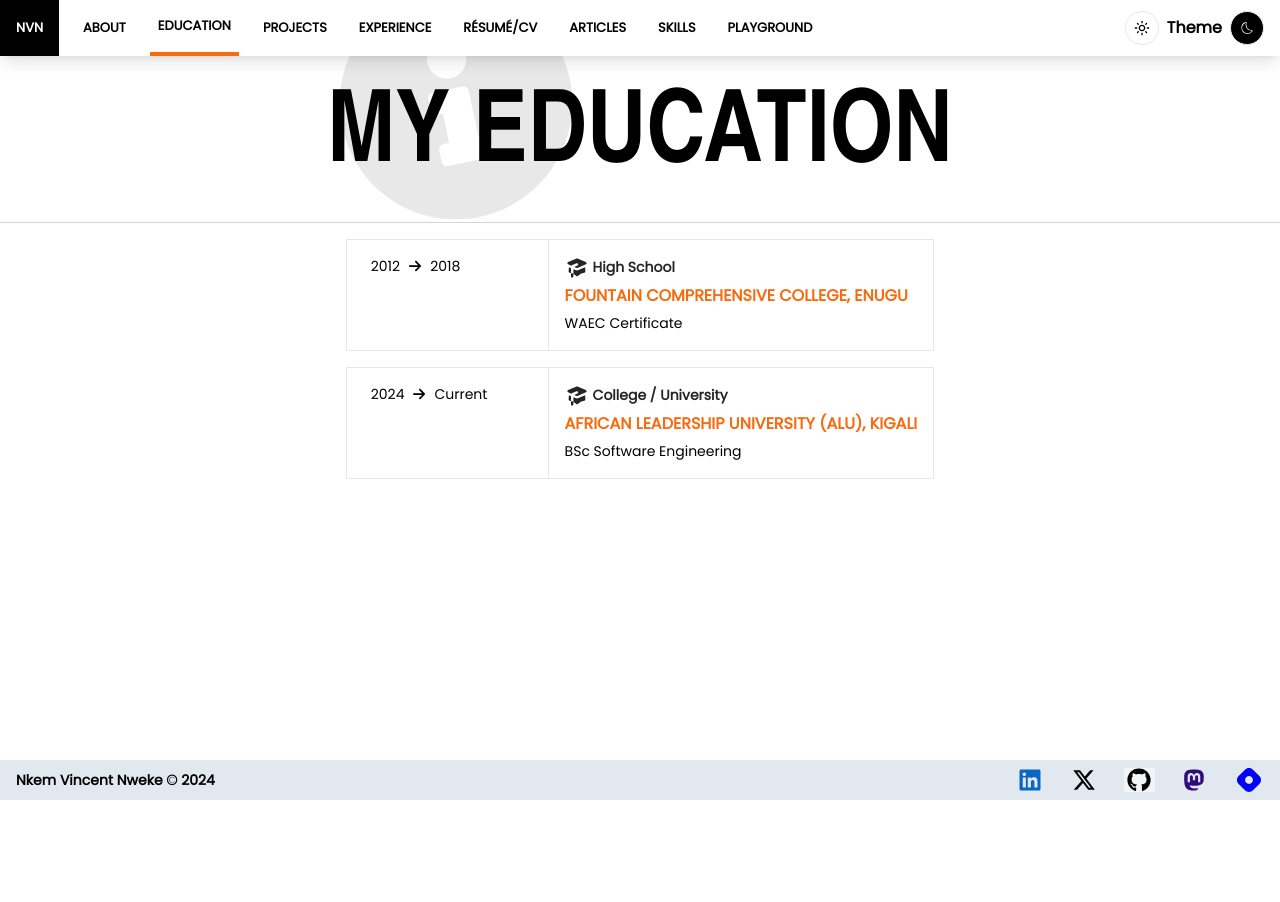
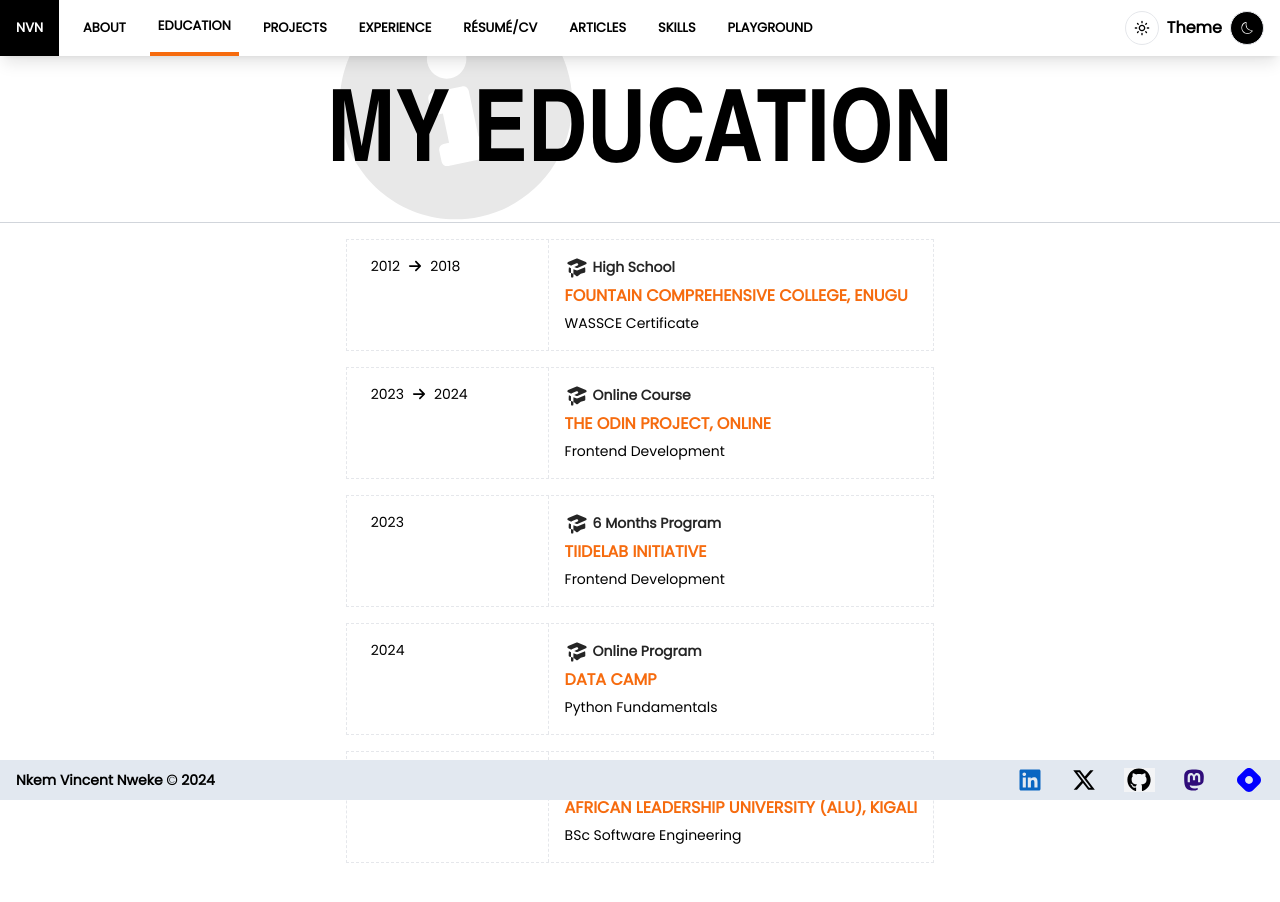
Before and after one commit to Nkemakolamuko/main-portfolio, a React (Vite) app: page /education in a window 1280 px wide. Shown: the top 902 px of the page. Built offline with nearby package versions, Linux system fonts and the light colour scheme.

Commit message:
Fix up the Education page -

```diff
--- a/src/components/pages/Education.jsx
+++ b/src/components/pages/Education.jsx
@@ -22,14 +22,35 @@
       <Header activeEducation={true} openHamburger={handleOpenHamburger} />
       {hamburger && <HeaderHamburger hideHamburger={handleHideHamburger} />}
       <PageTitle title="My Education" />
-      <div className="md:max-w-4xl h-[100vh] w-full mx-auto pb-28 flex flex-col items-center md:gap-10 gap-5 px-2">
+      <div className="md:max-w-4xl w-full mx-auto flex flex-col items-center md:gap-10 gap-5 px-2">
         <div className="max-w-3xl px-4 md:px-0 lg:px-0 mx-auto pb-28">
           <EducationCards
             startYear={"2012"}
             endYear={"2018"}
             school={"Fountain Comprehensive College, Enugu"}
             type={"High School"}
-            cert={"WAEC Certificate"}
+            cert={"WASSCE Certificate"}
+          />
+          <EducationCards
+            startYear={"2023"}
+            endYear={"2024"}
+            school={"The Odin Project, Online"}
+            type={"Online Course"}
+            cert={"Frontend Development"}
+          />
+          <EducationCards
+            startYear={"2023"}
+            endYear={""}
+            school={"TIIDELAB Initiative"}
+            type={"6 Months Program"}
+            cert={"Frontend Development"}
+          />
+          <EducationCards
+            startYear={"2024"}
+            endYear={""}
+            school={"Data Camp"}
+            type={"Online Program"}
+            cert={"Python Fundamentals"}
           />
           <EducationCards
             startYear={"2024"}
--- a/src/components/pages/components/EducationCards.jsx
+++ b/src/components/pages/components/EducationCards.jsx
@@ -6,7 +6,7 @@
 const EducationCards = ({ startYear, endYear, type, school, cert }) => {
   return (
     <>
-      <div className="grid grid-cols-3 justify-between gap-4 mb-4 mt-4 border divide-x hover:shadow-md cursor-default transition-all duration-300">
+      <div className="grid grid-cols-3 justify-between gap-4 mb-4 mt-4 border border-dashed divide-x divide-dashed hover:shadow-md cursor-default transition-all duration-300">
         <div className="col-span-1 py-4 md:p-4">
           <div className="flex items-center gap-0">
             <div className="w-[100%] md:w-[100%] lg:w-[100%] text-xs md:text-sm flex items-center">
--- a/src/components/pages/components/ExperienceCards.jsx
+++ b/src/components/pages/components/ExperienceCards.jsx
@@ -9,7 +9,7 @@
 }) => {
   return (
     <>
-      <div className="grid grid-cols-3 justify-between gap-4 mb-4 mt-4 border divide-x-2 hover:shadow-md transition-all duration-300">
+      <div className="grid grid-cols-3 justify-between gap-4 mb-4 mt-4 border border-dashed divide-x divide-dashed hover:shadow-md transition-all duration-300">
         <div className="col-span-1 p-4">
           <div className="flex items-center gap-0">
             <div className="w-[100%] md:w-[100%] lg:w-[100%] text-sm">
--- a/src/components/pages/components/SkillsCard.jsx
+++ b/src/components/pages/components/SkillsCard.jsx
@@ -3,13 +3,12 @@
 const SkillsCard = ({ SkillName, endYear, role, skills, description }) => {
   return (
     <>
-      <div className="w-full items-center grid grid-cols-2 justify-between gap-4 border divide-x-2">
+      <div className="w-full items-center grid grid-cols-2 justify-between gap-4 border border-dashed divide-x divide-dashed mb-2">
         <div className="col-span-1 p-4">
           <div className="flex items-center gap-0">
             <div className="w-[90%] md:w-[50%] lg:w-[50%] uppercase">
               {SkillName}
             </div>
-            {/* <div className="h-[2px] bg-gray-700 w-[10%] md:w-[50%] lg:w-[50%]"></div> */}
           </div>
         </div>
         <div className="col-span-1 p-4">
```
